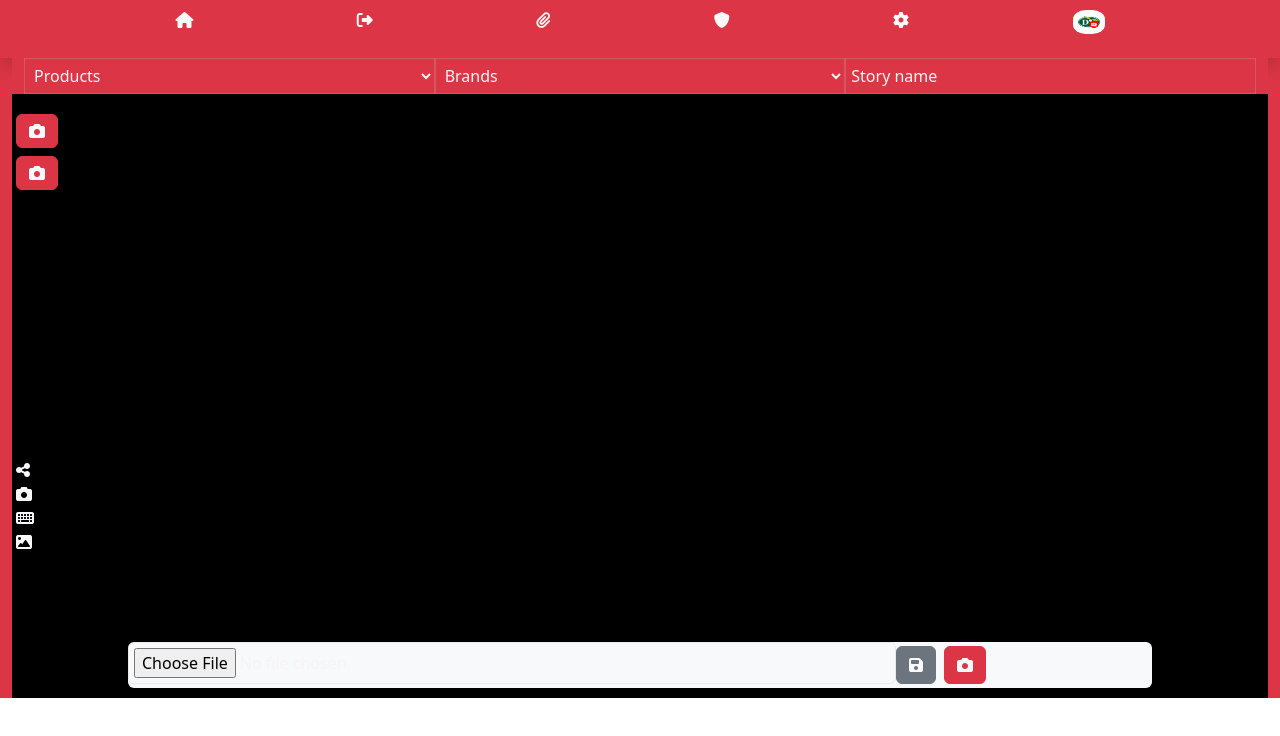
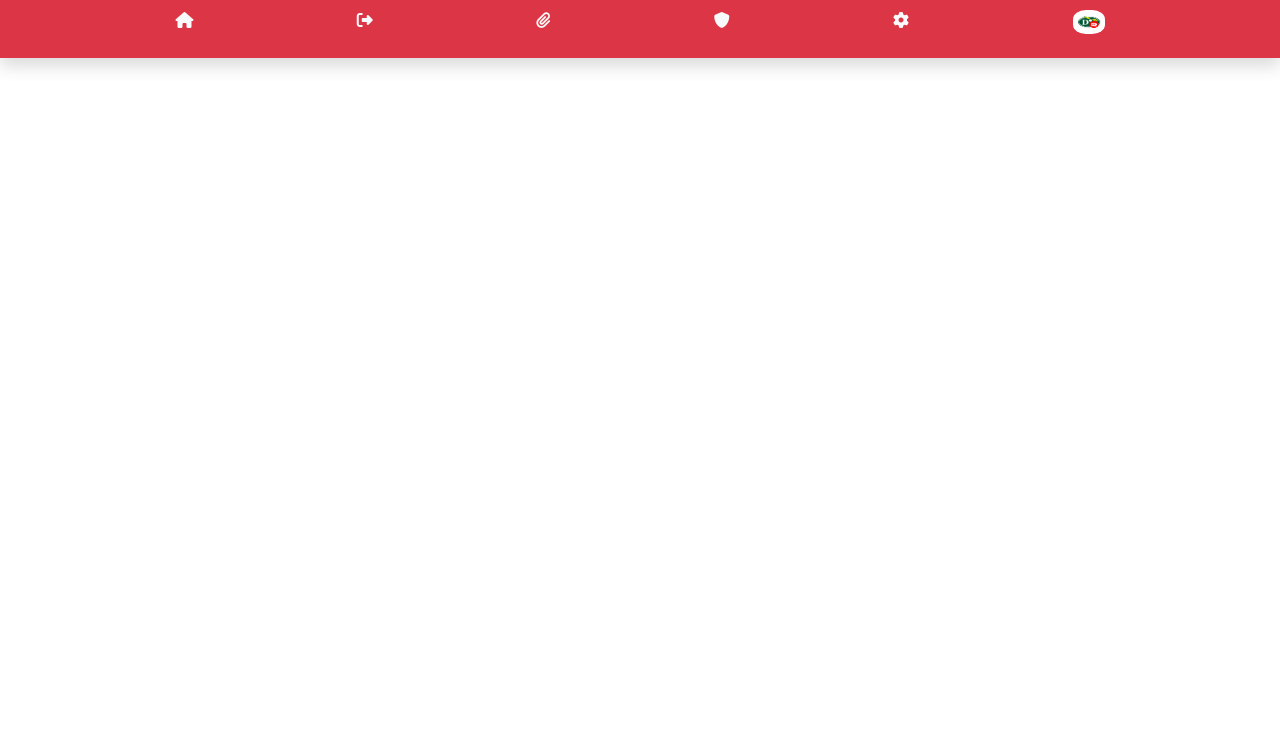
Before and after one commit to nwalipaul0911/logoscan_react, a React (Vite) app: page /my-story in a window 1280 px wide. Shown: the top 736 px of the page. Built offline with nearby package versions, Linux system fonts and the light colour scheme.

Commit message:
Started working on react project

```diff
--- a/src/components/mystory.jsx
+++ b/src/components/mystory.jsx
@@ -25,50 +25,7 @@ const MyStory = () => {
     }
   };
   return (
-    <div style={{ height: "80vh", position: "relative", background: bg_img }}>
-      <Options />
-      <ul className="ms-1" style={{ position: "absolute" }}>
-        <li>
-          <i className="fa-solid fa-camera text-light btn btn-danger py-2 my-1"></i>
-        </li>
-        <li>
-          <i className="fa-solid fa-camera text-light btn btn-danger py-2 my-1"></i>
-        </li>
-      </ul>
-      <ul className="ms-1" style={{ position: "absolute", top: "50vh" }}>
-        <li>
-          <i className="fa-solid fa-share-nodes text-light"></i>
-        </li>
-        <li>
-          <i className="fa-solid fa-camera text-light"></i>
-        </li>
-        <li>
-          <i className="fa-solid fa-keyboard text-light"></i>
-        </li>
-        <li>
-          <i className="fa-solid fa-image text-light"></i>
-        </li>
-      </ul>
-      <div className="bg-light rounded brand-name-container">
-        <form onSubmit={(e) => formSubmit(e)}>
-          <input
-            type="file"
-            name="image"
-            className="rounded brand-name col-9"
-            placeholder="Brand-Name"
-          />
-          <button
-            type="submit"
-            className="text-light btn btn-secondary my-1 me-2"
-          >
-            <i className="fa-solid fa-floppy-disk"></i>
-          </button>
-          <button className="btn btn-danger text-light my-1 ">
-            <i className="fa-solid fa-camera"></i>
-          </button>
-        </form>
-      </div>
-    </div>
+    <></>
   );
 };
 
```
Also changed, not shown: 1 other file (tests, documents, lock files or other folders).
